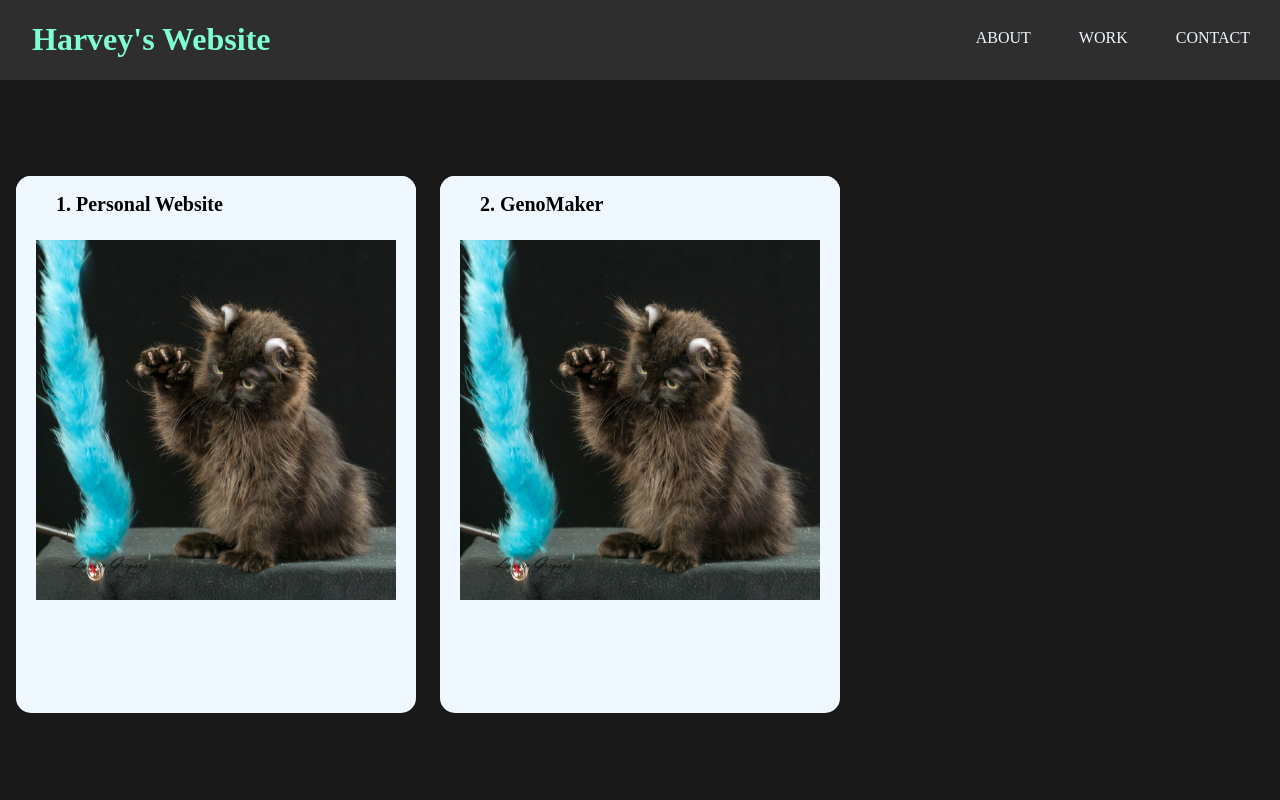
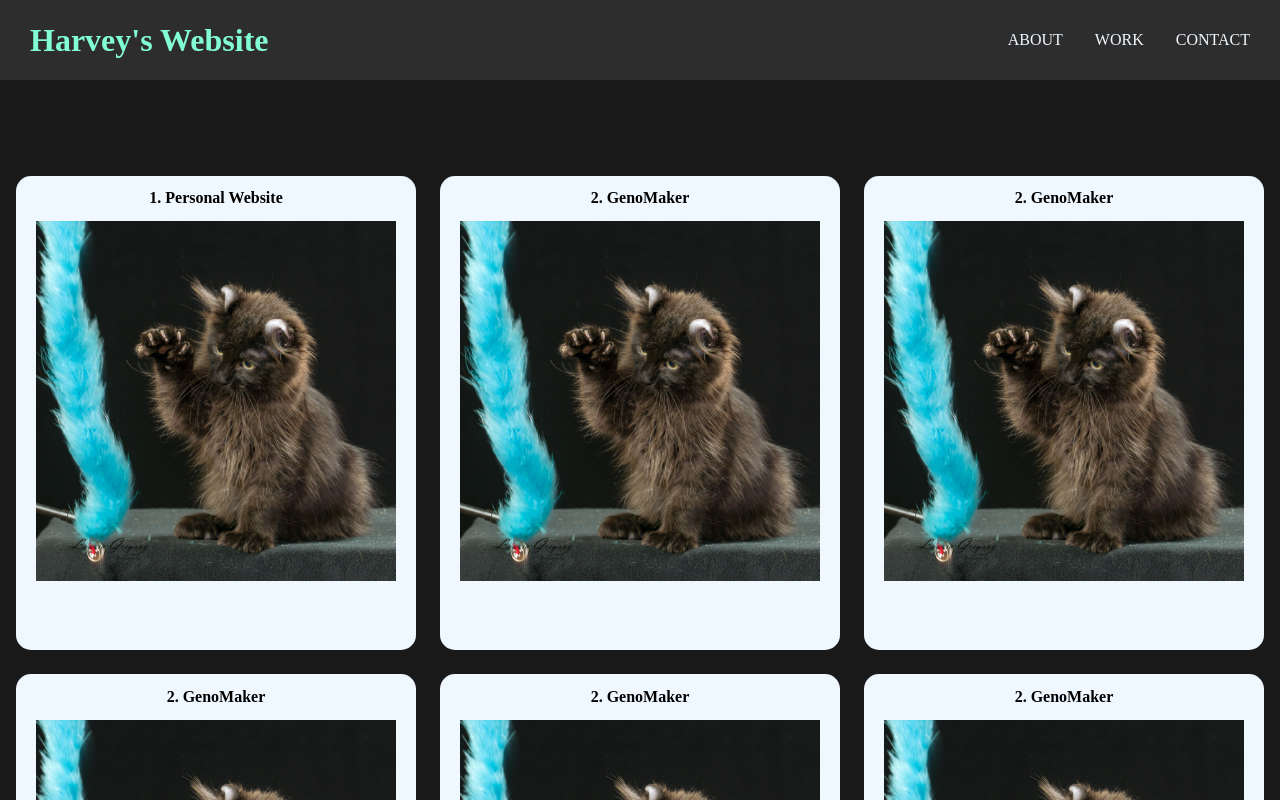
Before and after one commit to i-am-harveyt/PersonalWeb, a React (Create React App) app: page /PersonalWeb/work in a window 1280 px wide. Shown: the top 800 px of the page. Built offline with nearby package versions, Linux system fonts and the light colour scheme.

Commit message:
Fix header bugs, still dealing with nav sidebar

```diff
--- a/src/Components/ContentBlock/ContentBlock.css
+++ b/src/Components/ContentBlock/ContentBlock.css
@@ -1,57 +1,53 @@
-:root{
+:root {
   --blockbackground: aliceblue;
   --fontcolor: rgb(60, 60, 60);
   --barcolor: aliceblue;
-    --h2size: 20px;
+  --h2size: 16px;
 }
 
-h2{
+h2 {
   font-size: var(--h2size);
 }
 
-.block{
-    display: grid;
+.block {
   border-radius: 15px;
-    width: auto;
   max-width: 400px;
   height: auto;
   background-color: var(--blockbackground);
-    margin-left: auto;
-    margin-right: auto;
+  text-align: center;
 }
 
-.head-bar{
-    height:4rem;
+.head-bar {
+  height: 2rem;
   background-color: var(--barcolor);
   border-radius: 15px 15px 0 0;
   padding-left: 10%;
   padding-right: 10%;
+  align-items: center;
+  justify-content: center;
 }
 
-.image-in-block{
-    margin-left: auto;
-    margin-right: auto;
+.image-in-block {
   width: auto;
   max-width: 90%;
   height: auto;
   max-height: 100%;
 }
 
-.function-bar{
-    width:100%;
-    height:100%;
-    height:3rem;
+.function-bar {
+  width: 100%;
+  height: 100%;
+  height: 3rem;
   background-color: var(--barcolor);
 }
 
-.word-block{
+.word-block {
   margin-left: auto;
   min-width: 90%;
   margin-right: auto;
-    margin-bottom: 3rem;
 }
 
-.words{
+.words {
   font-size: 17px;
   color: var(--fontcolor);
 }
--- a/src/Components/Header/Header.css
+++ b/src/Components/Header/Header.css
@@ -1,94 +1,52 @@
 header {
+  position: sticky;
   top: 0;
-  margin-top: 0;
-  position: sticky;
   z-index: 1; /*Ensure it will stay at top*/
   height: 5rem;
   width: 100%;
   background-color: rgba(50, 50, 50, 0.85);
-  display: flex;
+  display: grid;
+  grid-template-columns: 100px auto 100px;
   text-align: center;
-  justify-content: center;
 }
 
-a:link{
+a:link {
   text-decoration: none;
 }
 
-header h1 {
-  color: rgb(128, 255, 212);
+header a {
+  grid-column-start: 2;
+  color: rgb(130, 255, 210);
 }
 
 .nav-toggle {
-  display: none;
   position: absolute;
-  opacity: 0;
-  top: 0;
-  left: 0;
-  border-radius: 50%;
+  left: 2rem;
+  top: 1rem;
+  height: 3rem;
+  width: 3rem;
+  border-radius: 100%;
+  background-color: rgba(0, 0, 0, 0);
+  border-style: none;
   display: flex;
+  justify-content: center;
   align-items: center;
-  margin-left: 2em;
-  margin-top: 2.5em;
 }
 
-.nav-toggle-label {
-  position: absolute;
-  top: 0;
-  left: 0;
-  border-radius: 50%;
-  margin-left: 2em;
-  margin-top: 1em;
-  align-items: center;
-  display: flex;
-  height: 3em;
-  width: 3em;
+.menu-icon {
+  font-size: xx-large;
+  color: aliceblue;
+}
+
+.nav-toggle:hover {
+  background-color: rgb(40, 40, 40, 1);
   cursor: pointer;
 }
 
-.nav-toggle-label span,
-.nav-toggle-label span::before,
-.nav-toggle-label span::after {
-  display: block;
-  background-color: azure;
-  height: 2px;
-  width: 1.7em;
-  border-radius: 2px;
-  position: absolute;
-}
-
-.nav-toggle-label span {
-  margin-left: 0.65em;
-}
-
-.nav-toggle-label span::before,
-.nav-toggle-label span::after {
-  content: "";
-  position: absolute;
-}
-
-.nav-toggle-label span::before {
-  bottom: 7px;
-  content: "";
-}
-.nav-toggle-label span::after {
-  top: 7px;
-  content: "";
-}
-
-.nav-toggle:checked ~ nav {
-  /*sibling of nav*/
-  display: block;
-  transform: scale(1, 1);
-}
-
-.nav-toggle:checked ~ nav a {
-  opacity: 1;
-  transition: opacity 100ms ease-in-out;
-}
-
-.nav-toggle-label:hover {
-  background-color: rgb(25, 25, 25);
+nav {
+  transform: scale(0, 1);
+  transform-origin: left;
+  transition: transform 200ms ease-in-out;
 }
 
 nav {
@@ -100,9 +58,6 @@ nav {
   top: 100%;
   left: 0;
   background-color: rgb(75, 75, 75);
-  transform: scale(0, 1);
-  transform-origin: left;
-  transition: transform 200ms ease-in-out;
 }
 
 .list-items {
@@ -131,37 +86,32 @@ nav a:hover {
 }
 
 @media screen and (min-width: 600px) {
-  .nav-toggle-label {
+  .nav-toggle {
     display: none;
   }
 
   header {
+    position: sticky;
     text-align: unset;
     justify-content: unset;
     display: grid;
-    grid-template-columns: minmax(300px, 300px) auto minmax(100px, 300px) minmax(10px, 30px);
+    grid-template-columns: 30px minmax(100px, 1fr) auto minmax(100px, 1fr) 30px;
+    align-items: center;
   }
 
-  h1{
-    margin-left: 2rem;
+  header a {
+    grid-column: 2 / 3;
   }
 
   nav {
     all: unset;
-    display: flex;
-    justify-content: flex-end;
-    align-items: center;
+    grid-column: 4 / 5;
   }
 
   nav ul {
     display: flex;
     justify-content: flex-end;
     align-items: center;
-  }
-
-  nav li {
-    margin-left: 3em;
-    margin-top: 1.8em;
   }
 
   nav a {
--- a/src/Components/Header/Header.js
+++ b/src/Components/Header/Header.js
@@ -1,10 +1,11 @@
 import React from "react";
 import "./Header.css";
 import { Link } from "react-router-dom";
+import { CgMenu } from "react-icons/cg";
 
 function Navigations() {
   return (
-    <nav>
+    <nav className="nav">
       <ul className="list-items">
         <li>
           <Link to="/PersonalWeb/about">About</Link>
@@ -21,20 +22,17 @@ function Navigations() {
 }
 
 function NavBar() {
-  return (
-    <div>
-      <input type="checkbox" id="nav-toggle" className="nav-toggle" />
-      <label for="nav-toggle" className="nav-toggle-label">
-        <span></span>
-      </label>
-      <Navigations />
-    </div>
-  );
+  return <Navigations />;
 }
 
 export default function Header() {
+  let onclick = () => {};
+
   return (
     <header>
+      <button className="nav-toggle">
+        <CgMenu className="menu-icon" />
+      </button>
       <a>
         <Link to="/PersonalWeb/">
           <h1>Harvey's Website</h1>
--- a/src/Pages/Work.js
+++ b/src/Pages/Work.js
@@ -9,6 +9,12 @@ export default function Work() {
       <div className="blocks">
       <ContentBlock title="1. Personal Website"/>
       <ContentBlock title="2. GenoMaker"/>
+      <ContentBlock title="2. GenoMaker"/>
+      <ContentBlock title="2. GenoMaker"/>
+      <ContentBlock title="2. GenoMaker"/>
+      <ContentBlock title="2. GenoMaker"/>
+      <ContentBlock title="2. GenoMaker"/>
+      <ContentBlock title="2. GenoMaker"/>
       </div>
     </div>
   );
```
Lines whose indentation alone changed are shown as unchanged.
